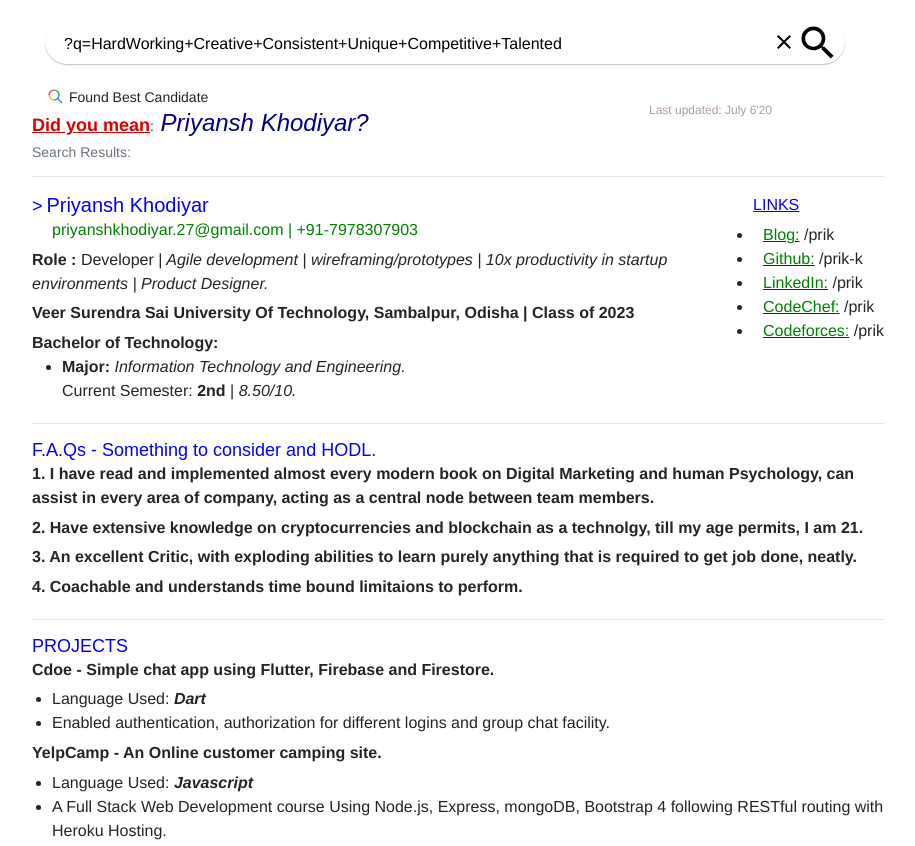
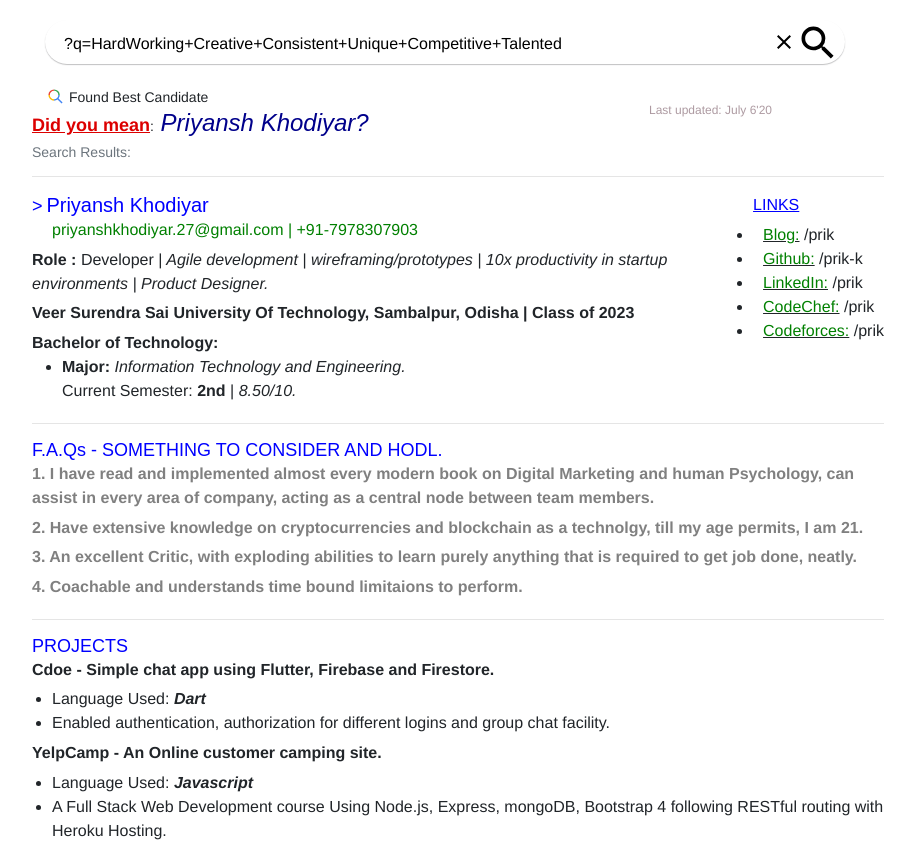
Before and after one commit to prik-k/GoogleResume, a plain HTML site: page index.html in a window 1280 px wide. Shown: the top 846 px of the page, without its empty margins (148-1063 px from the left). Drawn offline with nearby package versions, Linux system fonts and the light colour scheme.

Commit message:
Update index.html

```diff
--- a/index.html
+++ b/index.html
@@ -131,8 +131,8 @@
 
 
 					<!-- MARKETING -->
-					<div class="hhh">
-						<h1><span class="headrr">F.A.Qs - Something to consider and HODL.  </span></h1>
+					<div class="hhh" style = "color: grey;">
+						<h1><span class="headrr">F.A.Qs - SOMETHING TO CONSIDER AND HODL.  </span></h1>
 						<span><strong>1. I have read and implemented almost every modern book on Digital Marketing and human Psychology, can assist in every area of company, acting as a central node between team members.</strong></span><br>
 						<br>
 						<span><strong>2. Have extensive knowledge on cryptocurrencies and blockchain as a technolgy, till my age permits, I am 21.</strong></span><br>
```
